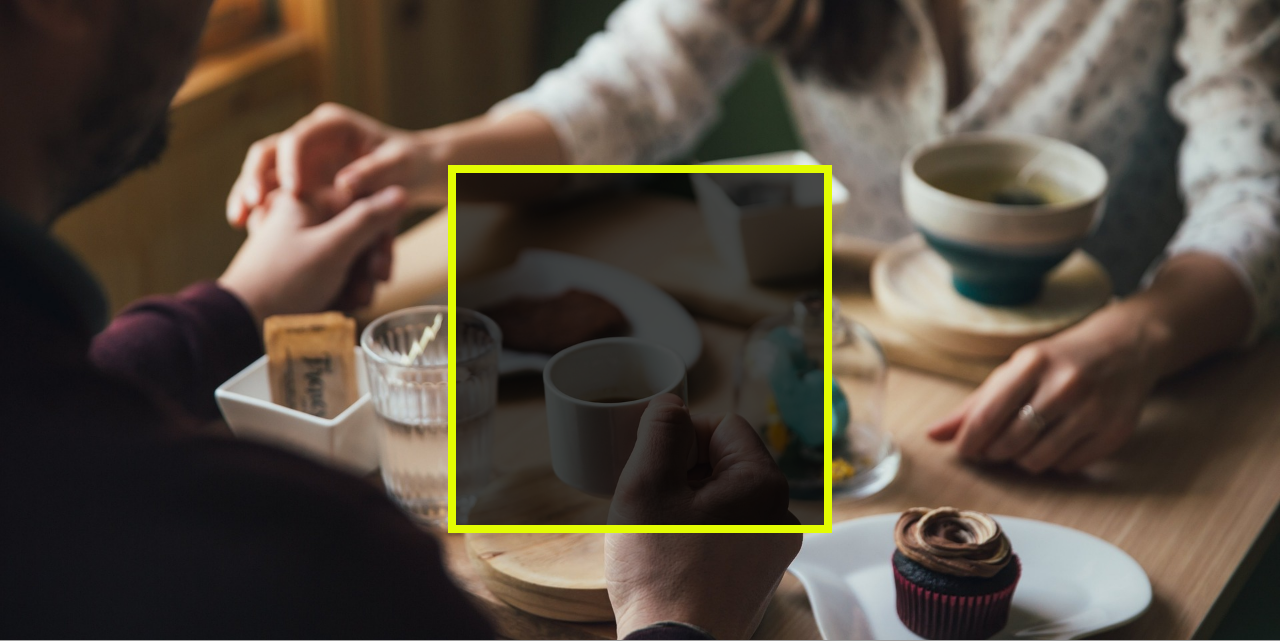
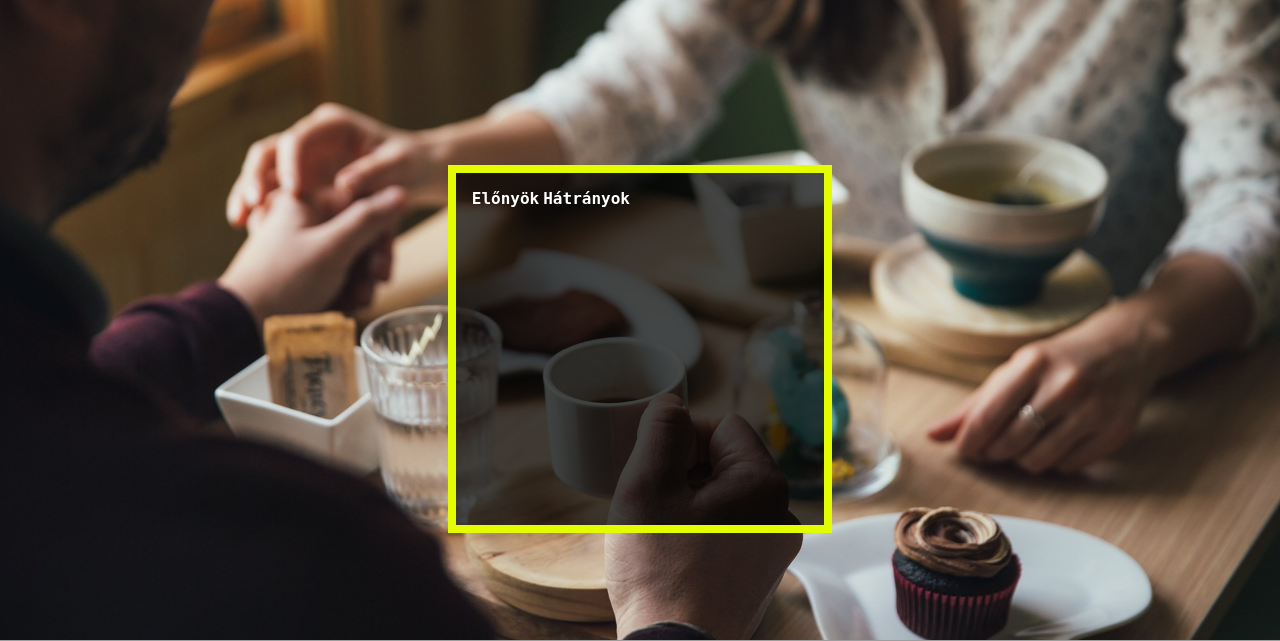
Before and after one commit to Patrik119HUN/ToDo-App, a PHP site: page /galeria in a window 1280 px wide. Shown: the part 51-692 px from the top of the page. Run offline with PHP 8.4, Linux system fonts and the light colour scheme; lists and menus that the app fills with data are empty; grey boxes are pictures that could not be loaded.

Commit message:
táblázat

```diff
--- a/Sites/galeria.php
+++ b/Sites/galeria.php
@@ -37,8 +37,8 @@
         <p id="use">Regisztrálj még ma és használd <span id="ingyen">INGYEN</span> a ToDo-t!</p>-->
         <table>
             <tr>
-                <th></th>
-                <th></th>
+                <th>Előnyök</th>
+                <th>Hátrányok</th>
             </tr>
             <tr>
                 <td></td>
--- a/Styles/style.css
+++ b/Styles/style.css
@@ -64,6 +64,16 @@ body button {
   padding: 0.8rem 0.8rem;
 
 }
+
+table{
+  text-align: center;
+  border-color: #fff;
+
+}
+table th, td{
+  text-align: center;
+}
+
 #use{
   font-size: 1.2rem;
   text-align: center;
```
